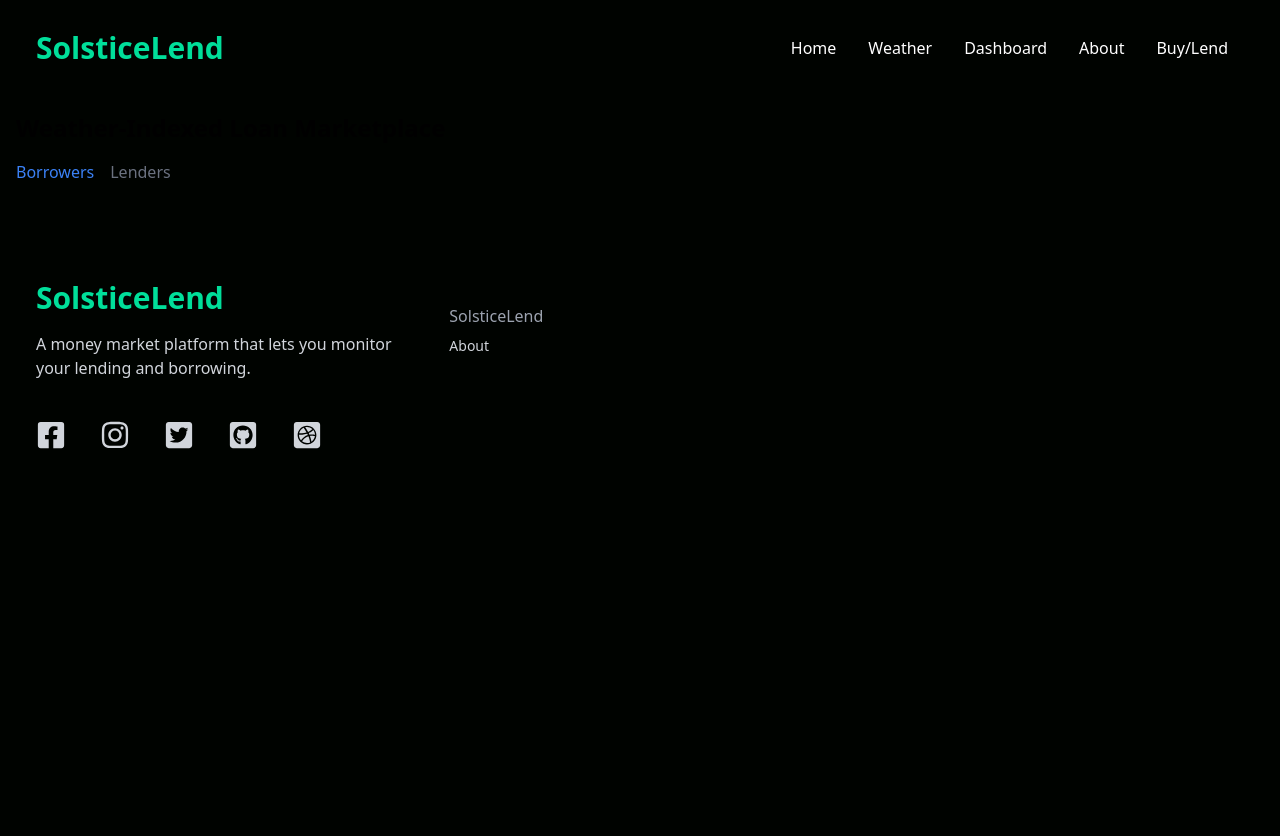
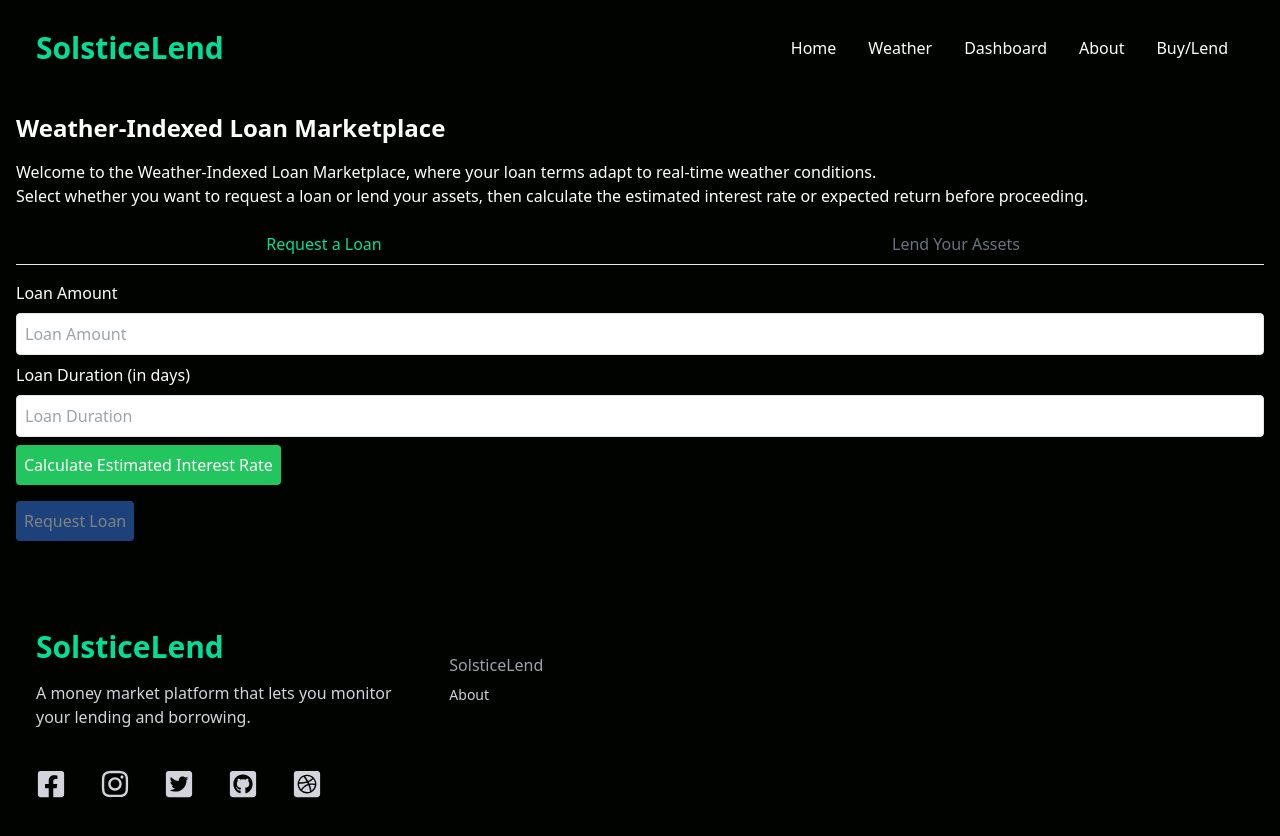
Before and after one commit to Constellation-DEFI-chainlink/defi-frontend, a React (Create React App) app: page /buy-lend in a window 1280 px wide. Shown: the top 836 px of the page. Before the commit the page ends 800 px from the top, so only its background shows below. Built offline with nearby package versions, Linux system fonts and the light colour scheme.

Commit message:
Add BuyLendPage.jsx - full logic

```diff
--- a/src/components/BuyLendPage.jsx
+++ b/src/components/BuyLendPage.jsx
@@ -1,43 +1,131 @@
-// BuyLendPage.jsx
-import React, { useState } from 'react';
+import React, {useState} from 'react';
+import DefiService from '../service/DefiService';
 
-function BuyLendPage() {
+const BuyLendPage = () => {
   const [activeTab, setActiveTab] = useState('borrow');
+  const [loanAmount, setLoanAmount] = useState('');
+  const [loanDuration, setLoanDuration] = useState('');
+  const [lendAmount, setLendAmount] = useState('');
+  const [message, setMessage] = useState('');
+  const [estimatedInterestRate, setEstimatedInterestRate] = useState('');
+  const [expectedReturn, setExpectedReturn] = useState('');
+
+  const calculateInterestRate = () => {
+    DefiService.calculateEstimatedInterestRateForLend()
+    .then(response => {
+      showToast(response);
+      setEstimatedInterestRate(response);
+    })
+    .catch(error => showToast(error));
+  };
+
+  const calculateReturn = () => {
+    DefiService.calculateExpectedReturnForLend()
+    .then(response => {
+      showToast(response);
+      setExpectedReturn(response);
+    })
+    .catch(error => showToast(error));
+  };
+
+  const handleRequestLoan = () => {
+    DefiService.createLoanRequest(loanAmount, loanDuration)
+    .then(response => showToast(response))
+    .catch(error => showToast(error));
+  };
+
+  const handleLendAssets = () => {
+    DefiService.deposit(lendAmount)
+    .then(response => showToast(response))
+    .catch(error => showToast(error));
+  };
+
+  const showToast = (msg) => {
+    console.log(msg);
+    setMessage(msg);
+    setTimeout(() => setMessage(''), 3000); // Clear message after 3 seconds
+  };
 
   return (
-      <div className="container mx-auto p-4">
+      <div className="container mx-auto p-4 text-white"> {/* Adjusted for white text */}
         <h1 className="text-2xl font-bold mb-4">Weather-Indexed Loan Marketplace</h1>
-        <div>
-          {/* Tab buttons */}
-          <div className="mb-4">
+        <p>Welcome to the Weather-Indexed Loan Marketplace, where your loan terms adapt to real-time weather conditions.</p>
+        {message && <div className="toast-message">{message}</div>}
+
+        {/* Process Description */}
+        <div className="mb-6">
+          <p>Select whether you want to request a loan or lend your assets, then calculate the estimated interest rate or expected return before proceeding.</p>
+        </div>
+
+        <div className="mb-4 flex border-b">
           <button
-                className={`mr-4 ${activeTab === 'borrow' ? 'text-blue-500' : 'text-gray-500'}`}
+              className={`mr-4 pb-2 w-1/2 ${activeTab === 'borrow' ? 'bg-[#000300] text-[#00df9a]' : 'text-gray-500'}`}
               onClick={() => setActiveTab('borrow')}
           >
-              Borrowers
+            Request a Loan
           </button>
           <button
-                className={`${activeTab === 'lend' ? 'text-blue-500' : 'text-gray-500'}`}
+              className={`pb-2 w-1/2 ${activeTab === 'lend' ? 'bg-[#000300] text-[#00df9a]' : 'text-gray-500'}`}
               onClick={() => setActiveTab('lend')}
           >
-              Lenders
+            Lend Your Assets
           </button>
         </div>
 
-          {/* Tab content */}
+        {/* Borrow Tab */}
         {activeTab === 'borrow' && (
             <div>
-                {/* Borrowers form - To be implemented */}
+              <label htmlFor="loan-amount" className="block my-2">Loan Amount</label>
+              <input id="loan-amount" name="loanAmount" type="number"
+                     placeholder="Loan Amount" className="border p-2 rounded w-full text-black"
+                     value={loanAmount} onChange={(e) => setLoanAmount(e.target.value)}
+              />
+              <label htmlFor="loan-duration" className="block my-2">Loan Duration (in days)</label>
+              <input id="loan-duration" name="loanDuration" type="number"
+                     placeholder="Loan Duration" className="border p-2 rounded w-full text-black"
+                     value={loanDuration} onChange={(e) => setLoanDuration(e.target.value)}
+              />
+              <button id="calculate-interest-rate"
+                      className="bg-green-500 text-white rounded p-2 hover:bg-green-700 my-2"
+                      onClick={calculateInterestRate}
+              >
+                Calculate Estimated Interest Rate
+              </button>
+              <p>{estimatedInterestRate}</p>
+              <button id="request-loan"
+                      className={`bg-blue-500 text-white rounded p-2 hover:bg-blue-700 my-2 ${!estimatedInterestRate && 'opacity-50 cursor-not-allowed'}`}
+                      onClick={handleRequestLoan} disabled={!estimatedInterestRate}
+              >
+                Request Loan
+              </button>
             </div>
         )}
+
+        {/* Lend Tab */}
         {activeTab === 'lend' && (
             <div>
-                {/* Lenders form - To be implemented */}
+              <label htmlFor="lend-amount" className="block my-2">Amount to Lend</label>
+              <input id="lend-amount" name="lendAmount" type="number"
+                     placeholder="Amount to Lend" className="border p-2 rounded w-full text-black"
+                     value={lendAmount} onChange={(e) => setLendAmount(e.target.value)}
+              />
+              <button id="calculate-return"
+                      className="bg-green-500 text-white rounded p-2 hover:bg-green-700 my-2"
+                      onClick={calculateReturn}
+              >
+                Calculate Expected Return
+              </button>
+              <p>{expectedReturn}</p>
+              <button id="lend-assets"
+                      className={`bg-blue-500 text-white rounded p-2 hover:bg-blue-700 my-2 ${!expectedReturn && 'opacity-50 cursor-not-allowed'}`}
+                      onClick={handleLendAssets} disabled={!expectedReturn}
+              >
+                Lend Assets
+              </button>
             </div>
         )}
       </div>
-      </div>
   );
-}
+};
 
 export default BuyLendPage;
--- a/src/index.css
+++ b/src/index.css
@@ -5,3 +5,20 @@
 body {
   background-color: #000300;
 }
+
+.toast-message {
+  background-color: rgba(0, 0, 0, 0.85);
+  color: #00df9a;
+  padding: 15px 30px;
+  font-size: 1.2em;
+  border: 2px solid white;
+  border-radius: 8px;
+  position: fixed;
+  top: 20px;
+  left: 50%;
+  transform: translateX(-50%);
+  z-index: 1000;
+  box-shadow: 0 4px 8px rgba(0, 0, 0, 0.2);
+  max-width: 80%;
+  text-align: center;
+}
--- /dev/null
+++ b/src/service/DefiService.js
@@ -0,0 +1,60 @@
+const mockSuccessOrFail = () => {
+  // Randomly resolve or reject - will be replaced by smart contract communication
+  return Math.random() > 0.35;
+};
+
+const mockRandomPercentage = () => (Math.random() * 10).toFixed(3) + '%';
+
+const calculateEstimatedInterestRateForLend = () => {
+  return new Promise((resolve, reject) => {
+    setTimeout(() => {
+      if (Math.random() > 0.5) {
+        resolve(`Estimated Interest Rate per Year: ${mockRandomPercentage()}`);
+      } else {
+        reject('Failed to calculate interest rate.');
+      }
+    }, 1000);
+  });
+};
+
+const calculateExpectedReturnForLend = () => {
+  return new Promise((resolve, reject) => {
+    setTimeout(() => {
+      if (Math.random() > 0.5) {
+        resolve(`Expected Return: ${mockRandomPercentage()}`);
+      } else {
+        reject('Failed to calculate expected return.');
+      }
+    }, 1000);
+  });
+};
+const createLoanRequest = (amount, duration) => {
+  return new Promise((resolve, reject) => {
+    setTimeout(() => {
+      if (mockSuccessOrFail()) {
+        resolve(`Loan request for ${amount} with duration ${duration} created successfully.`);
+      } else {
+        reject('Failed to create loan request.');
+      }
+    }, 1000); // Simulating network delay
+  });
+};
+
+const deposit = (amount) => {
+  return new Promise((resolve, reject) => {
+    setTimeout(() => {
+      if (mockSuccessOrFail()) {
+        resolve(`Successfully lent ${amount}.`);
+      } else {
+        reject('Failed to lend assets.');
+      }
+    }, 1000); // Simulating network delay
+  });
+};
+
+export default {
+  createLoanRequest,
+  deposit,
+  calculateEstimatedInterestRateForLend,
+  calculateExpectedReturnForLend
+};
```
Also changed, not shown: 1 other file (tests, documents, lock files or other folders). Lines whose indentation alone changed are shown as unchanged.
